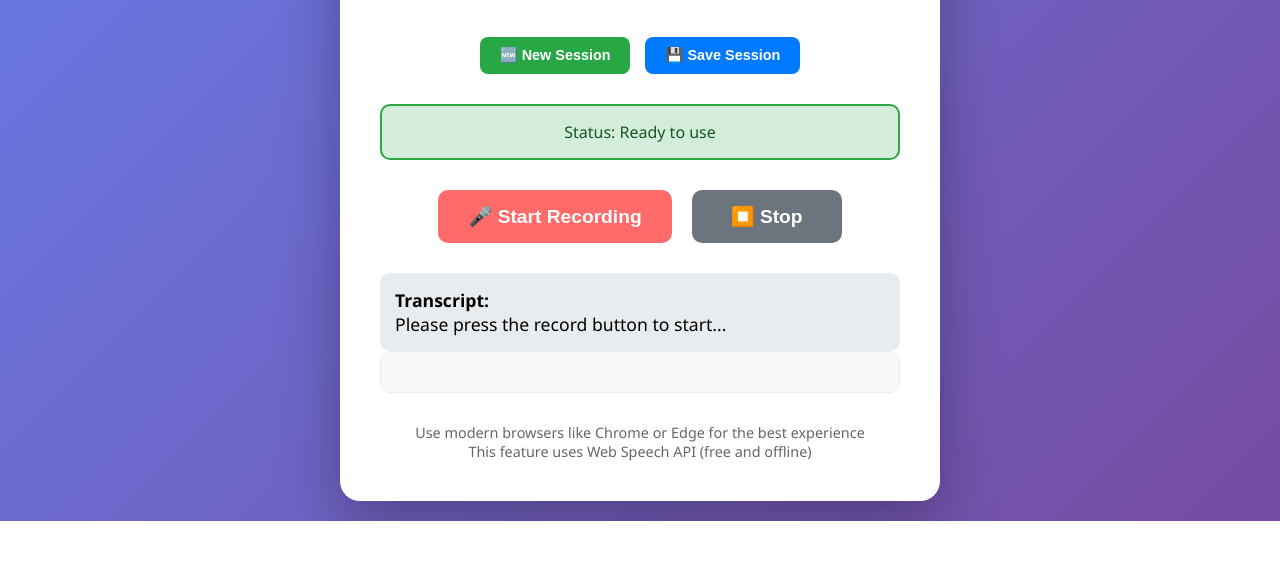
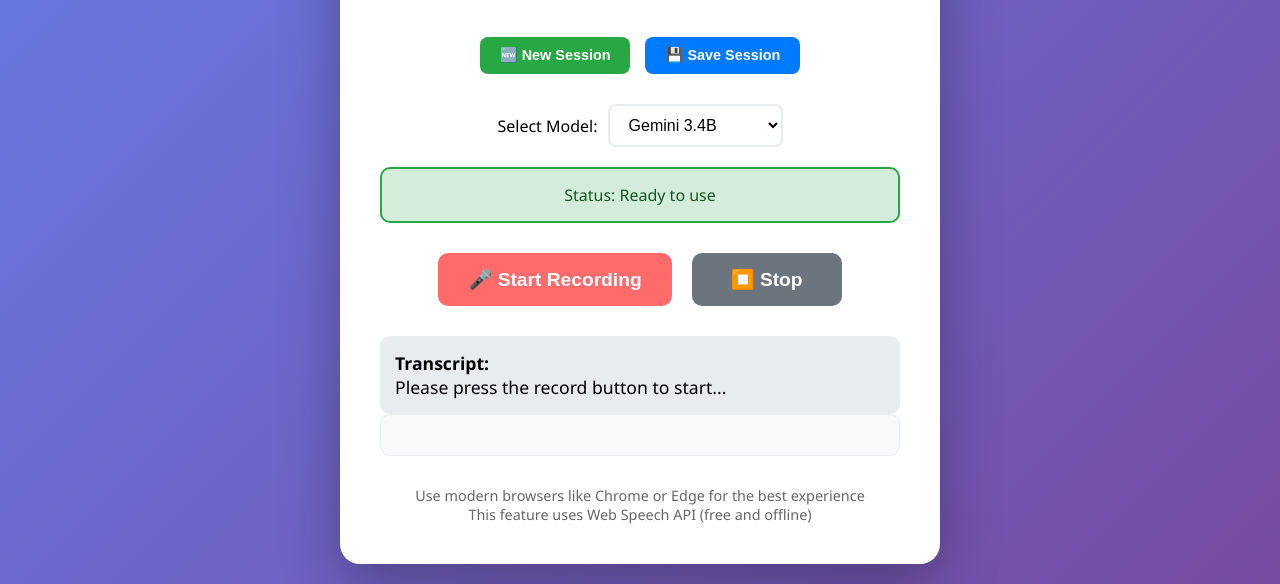
Before and after one commit to Hildhan123/AINihongoKaiwa, a website: page public/index.html in a window 1280 px wide. Shown: the part 292-876 px from the top of the page. Before the commit the page ends 813 px from the top, so only its background shows below. Drawn offline with Linux system fonts and the light colour scheme.

Commit message:
update model selection

```diff
--- a/public/index.html
+++ b/public/index.html
@@ -81,6 +81,34 @@
         .btn-save:hover {
             background: #0056b3;
             transform: translateY(-1px);
+        }
+
+        .model-selection {
+            display: flex;
+            align-items: center;
+            justify-content: center;
+            gap: 10px;
+            margin-bottom: 20px;
+        }
+
+        .model-select {
+            padding: 10px 15px;
+            border-radius: 8px;
+            border: 2px solid #e9ecef;
+            font-size: 1em;
+            background: white;
+            cursor: pointer;
+            transition: all 0.3s ease;
+        }
+
+        .model-select:hover {
+            border-color: #007bff;
+        }
+
+        .model-select:focus {
+            outline: none;
+            border-color: #007bff;
+            box-shadow: 0 0 0 3px rgba(0, 123, 255, 0.25);
         }
 
         h1 {
@@ -316,6 +344,18 @@
         <div class="session-controls">
             <button id="newSessionBtn" class="btn-session btn-new">🆕 New Session</button>
             <button id="saveSessionBtn" class="btn-session btn-save">💾 Save Session</button>
+        </div>
+
+        <div class="model-selection">
+            <label for="modelSelect">Select Model:</label>
+            <select id="modelSelect" class="model-select">
+                <option value="google/gemma-3-4b-it:free">Gemini 3.4B</option>
+                <option value="openai/gpt-oss-120b:free">OpenAI GPT</option>
+                <option value="amazon/nova-2-lite-v1:free">Amazon Nova 2</option>
+                <option value="google/gemma-3-27b-it:free">Gemini 3.27B</option>
+                <option value="google/gemini-2.0-flash-exp:free">Gemini 2.0 Flash</option>
+                <option value="qwen/qwen3-4b:free">Qwen 3.4B</option>
+            </select>
         </div>
 
         <div id="warning" class="warning" style="display: none;">
@@ -709,7 +749,11 @@
                 // Get session history
                 const sessionHistory = sessionManager.getSessionHistory();
 
-                // Send to backend API with session ID (model now default from backend)
+                // Get selected model
+               const modelSelect = document.getElementById('modelSelect');
+               const selectedModel = modelSelect ? modelSelect.value : 'google/gemma-3-4b-it:free';
+
+               // Send to backend API with session ID and selected model
                const response = await fetch('/api/openrouter/chat', {
                    method: 'POST',
                    headers: {
@@ -719,7 +763,8 @@
                        messages: sessionHistory,
                        temperature: 0.7,
                        maxTokens: 500,
-                        sessionId: sessionManager.currentSession.sessionId
+                       sessionId: sessionManager.currentSession.sessionId,
+                       model: selectedModel
                    })
                });
 
--- a/src/services/openrouter.ts
+++ b/src/services/openrouter.ts
@@ -49,7 +49,7 @@ export const FREE_MODELS = {
 
 // Configuration
 const OPENROUTER_API_URL = 'https://openrouter.ai/api/v1/chat/completions';
-const DEFAULT_MODEL = FREE_MODELS.openai
+const DEFAULT_MODEL = FREE_MODELS.GEMMA3_4B
 
 class OpenRouterService {
   private apiKey: string;
```
Also changed, not shown: src/index.ts (+5 -4 lines). Lines whose indentation alone changed are shown as unchanged.
